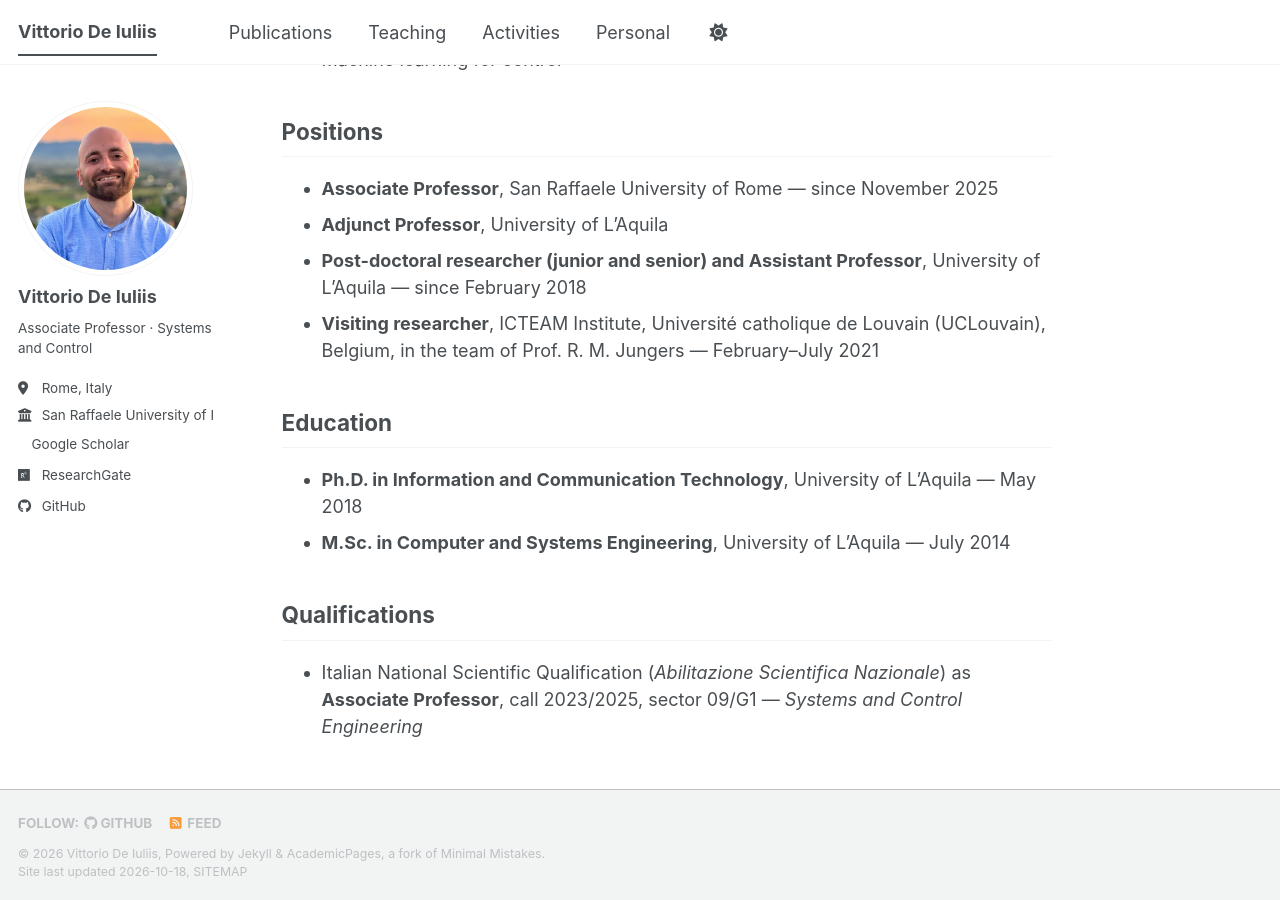
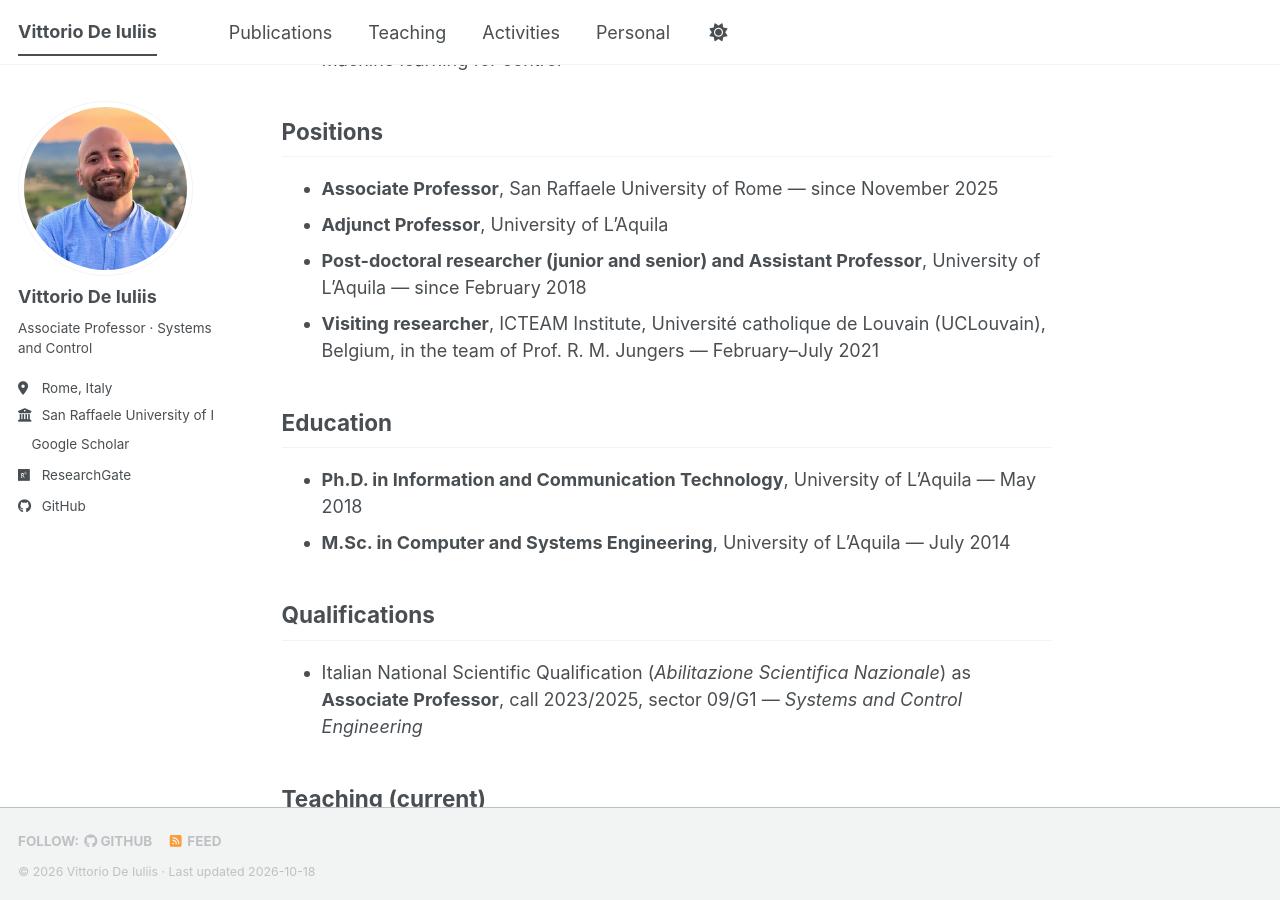
Before and after one commit to vdeiuliis/vdeiuliis.github.io, a Jekyll site: the page built from _pages/about.md, in a window 1280 px wide and 900 px high, scrolled down 529 px. Built offline with Jekyll 4.4.1, drawn with Linux system fonts in a browser that asks for light colours; a style sheet for code colours, icons or effects is not loaded.

Commit message:
Simplify footer

```diff
--- a/_includes/footer.html
+++ b/_includes/footer.html
@@ -20,6 +20,5 @@
 {% endif %}
 
 <div class="page__footer-copyright">
-  &copy; {{ site.time | date: '%Y' }} {{ site.name | default: site.title }}, {{ site.data.ui-text[site.locale].powered_by | default: "Powered by" }} <a href="https://jekyllrb.com" rel="nofollow">Jekyll</a> &amp; <a href="https://github.com/academicpages/academicpages.github.io">AcademicPages</a>, a fork of <a href="https://mademistakes.com/work/minimal-mistakes-jekyll-theme/" rel="nofollow">Minimal Mistakes</a>.<br />
-  Site last updated {{ "now" | date: '%Y-%m-%d' }}, <a href="/sitemap/" style="text-transform: uppercase;">{{ site.data.ui-text[site.locale].site_map | default: "Sitemap" }}</a>
+  &copy; {{ site.time | date: '%Y' }} {{ site.name | default: site.title }} &middot; Last updated {{ "now" | date: '%Y-%m-%d' }}
 </div>
```
